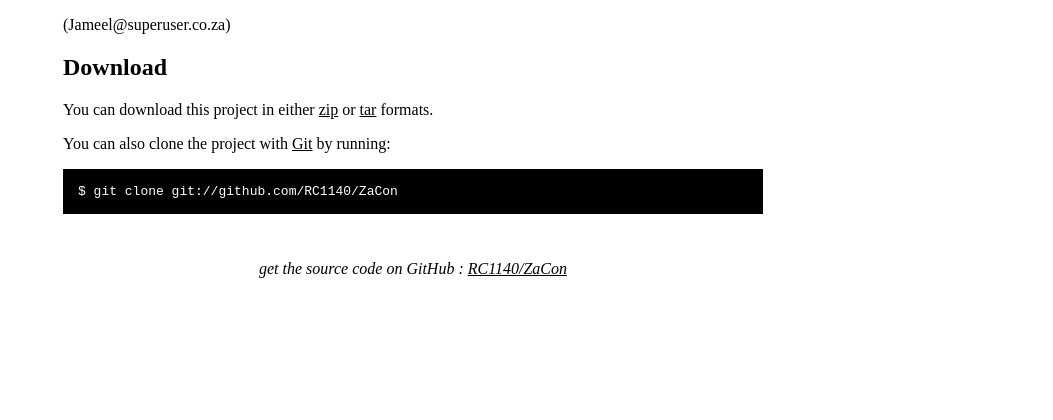
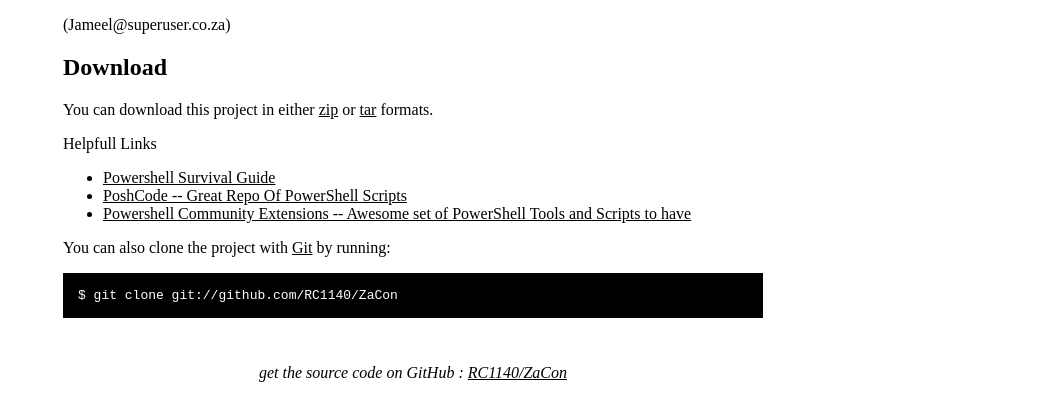
Before and after one commit to RC1140/ZaCon, a plain HTML site: page index.html in a window 1280 px wide. Shown: the part 326-746 px from the top of the page, without its empty margins (227-1280 px from the left). Drawn offline with Linux system fonts and the light colour scheme.

Commit message:
Added info links

```diff
--- a/index.html
+++ b/index.html
@@ -1,4 +1,4 @@
-<!DOCTYPE html PUBLIC "-//W3C//DTD XHTML 1.0 Strict//EN"
+	<!DOCTYPE html PUBLIC "-//W3C//DTD XHTML 1.0 Strict//EN"
 	"http://www.w3.org/TR/xhtml1/DTD/xhtml1-strict.dtd">
 
 <html xmlns="http://www.w3.org/1999/xhtml" xml:lang="en" lang="en">
@@ -67,6 +67,17 @@
       <a href="http://github.com/RC1140/ZaCon/zipball/master">zip</a> or
       <a href="http://github.com/RC1140/ZaCon/tarball/master">tar</a> formats.
     </p>
+
+	<p>
+      Helpfull Links
+	  <ul>
+		<li><a href="http://tinyurl.com/PowerShellZ">Powershell Survival Guide</a></li>
+		<li><a href="http://poshcode.org/">PoshCode -- Great Repo Of PowerShell Scripts</a></li>
+		<li><a href="http://pscx.codeplex.com">Powershell Community Extensions -- Awesome set of PowerShell Tools and Scripts to have </a></li>
+	  </ul>
+
+    </p>
+
     <p>You can also clone the project with <a href="http://git-scm.com">Git</a>
       by running:
       <pre>$ git clone git://github.com/RC1140/ZaCon</pre>
```
